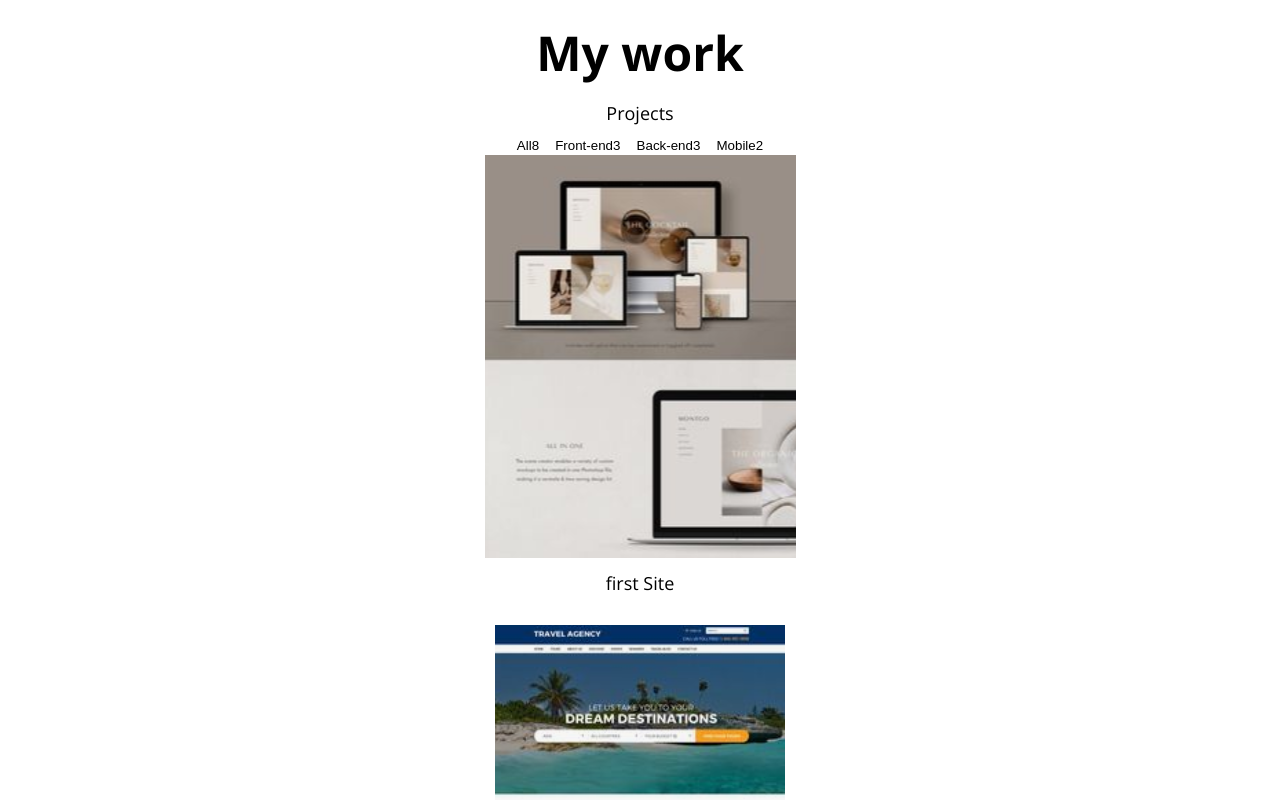
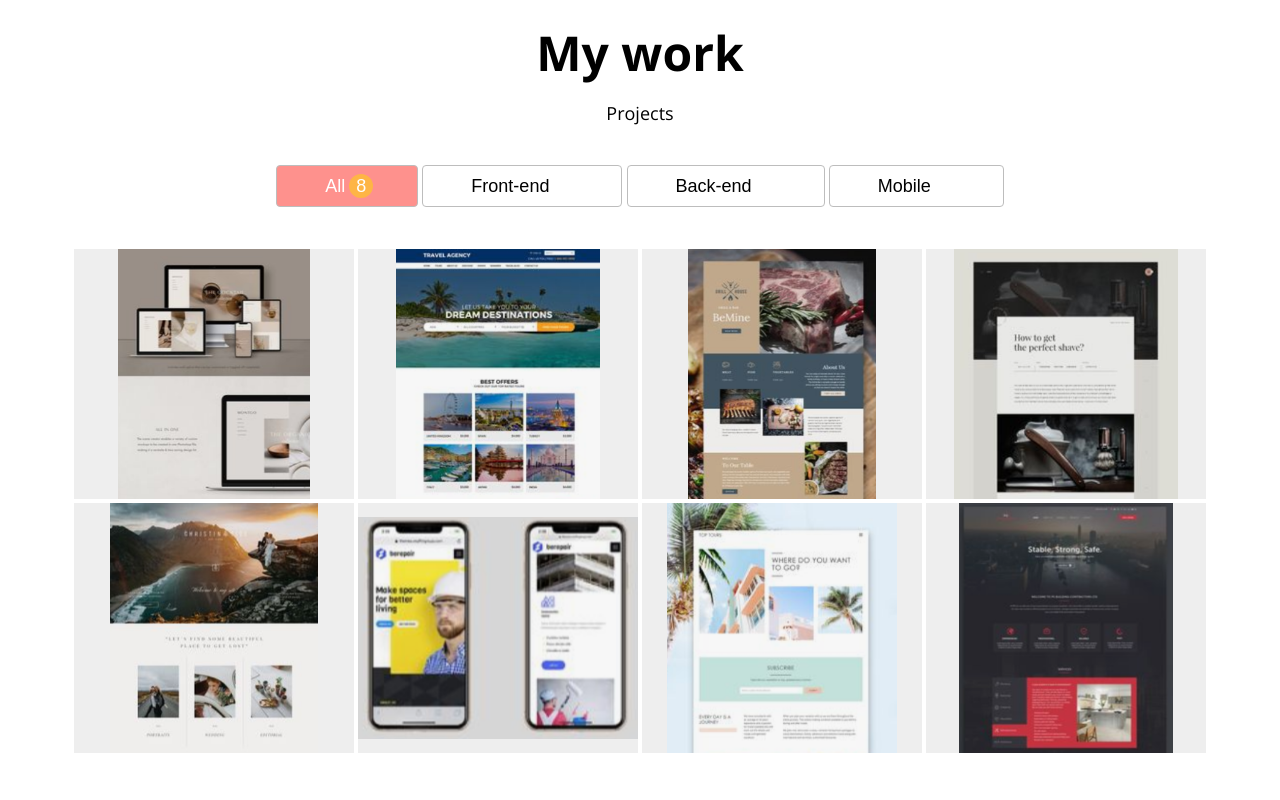
Before and after one commit to Jeong-ki/Portfolio, a plain HTML site: page index.html in a window 1280 px wide. Shown: the part 2280-3080 px from the top of the page. Drawn offline with nearby package versions, Linux system fonts and the light colour scheme.

Commit message:
CSS: Work

```diff
--- a/index.html
+++ b/index.html
@@ -205,7 +205,7 @@
         <h1>My work</h1>
         <h3>Projects</h3>
         <div class="work__categories">
-            <button class="category__btn">
+            <button class="category__btn active">
                 All<span class="category__count">8</span>
             </button>
             <button class="category__btn">
@@ -220,8 +220,7 @@
         </div>
 
         <div class="work__projects">
-            <a
-            href="https://github.com/Jeong-ki/Portfolio"
+            <a href="https://github.com/Jeong-ki/Portfolio"
             class="project"
             target="_blank">
             <img src="imgs/ex_pj/1.PNG" alt="1" class="project__img">
--- a/style.css
+++ b/style.css
@@ -280,3 +280,101 @@ p {
 .tools, .etc {
     padding: 20px;
 }
+
+/* Work */
+
+.work__categories {
+    margin: 40px;
+}
+
+.category__btn {
+    border: solid 1px var(--color-dark-white);
+    border-radius: var(--size-border-radius);
+    font-size: var(--font-regular);
+    padding: 8px 48px;
+}
+
+.category__btn.active,
+.category__btn:hover {
+    background-color: var(--color-pink);
+    color:var(--color-white);
+}
+
+.category__btn.active .category__count,
+.category__btn:hover .category__count {
+    opacity: 1;
+    top: 0;
+}
+
+.category__count {
+    background-color: var(--color-orange);
+    border-radius: 50%;
+    color: var(--color-white);
+    width: 24px;
+    height: 24px;
+    display: inline-block;
+    line-height: 24px;
+    position: relative;
+    top: -20px;
+    left: 4px;
+    opacity: 0;
+    transition: all var(--animation-duration) ease-in;
+}
+
+.work__projects {
+    display: flex;
+    flex-wrap: wrap;
+    justify-content: center;
+}
+
+.project {
+    position: relative;
+    display: flex;
+    justify-content: center;
+    align-items: center;
+    width: 280px;
+    height: 250px;
+    margin: 2px;
+    background-color: var(--color-light-white);
+}
+
+.project__img {
+    max-width: 100%;
+    max-height: 100%;
+}
+
+.project__description {
+    position: absolute;
+    display: flex;
+    flex-direction: column;
+    justify-content: center;
+    width: 100%;
+    height: 100%;
+    top: 0;
+    left: 0;
+    background-color: black;
+    opacity: 0;
+    transform: translateY(10px);
+    transition: all var(--animation-duration) ease-in;
+}
+
+.project:hover .project__description {
+    opacity: 0.8;
+    transform: translateY(0);
+}
+
+.project__description h3 {
+    color: var(--color-white);
+}
+
+.project__description h3:after {
+    content: '';
+    display: block;
+    position: relative;
+    left: 50%;
+    width: 25px;
+    height: 2px;
+    margin-left: -12px;
+    margin-top: 8px;
+    background-color: var(--color-dark-white);
+}
```
